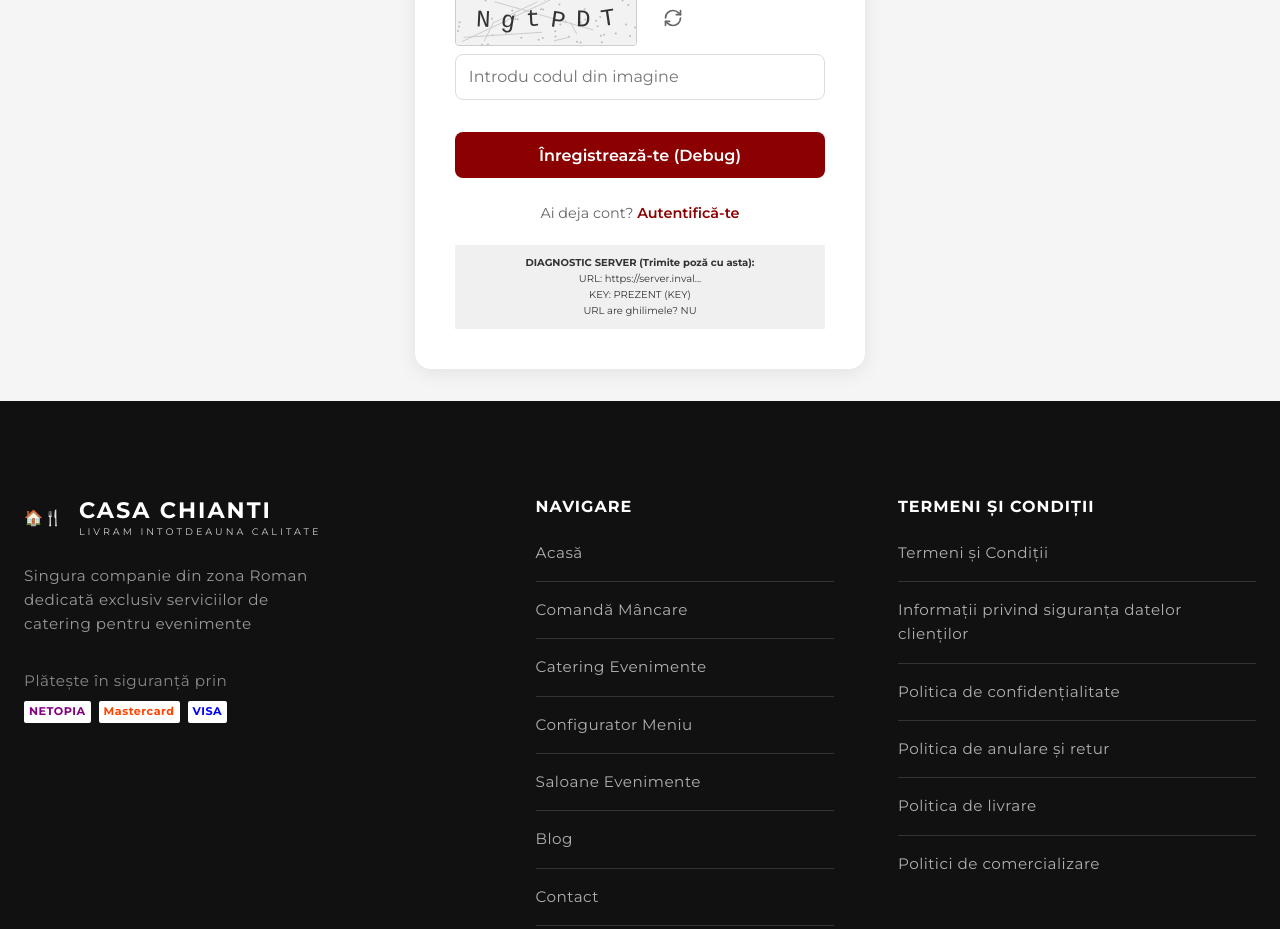
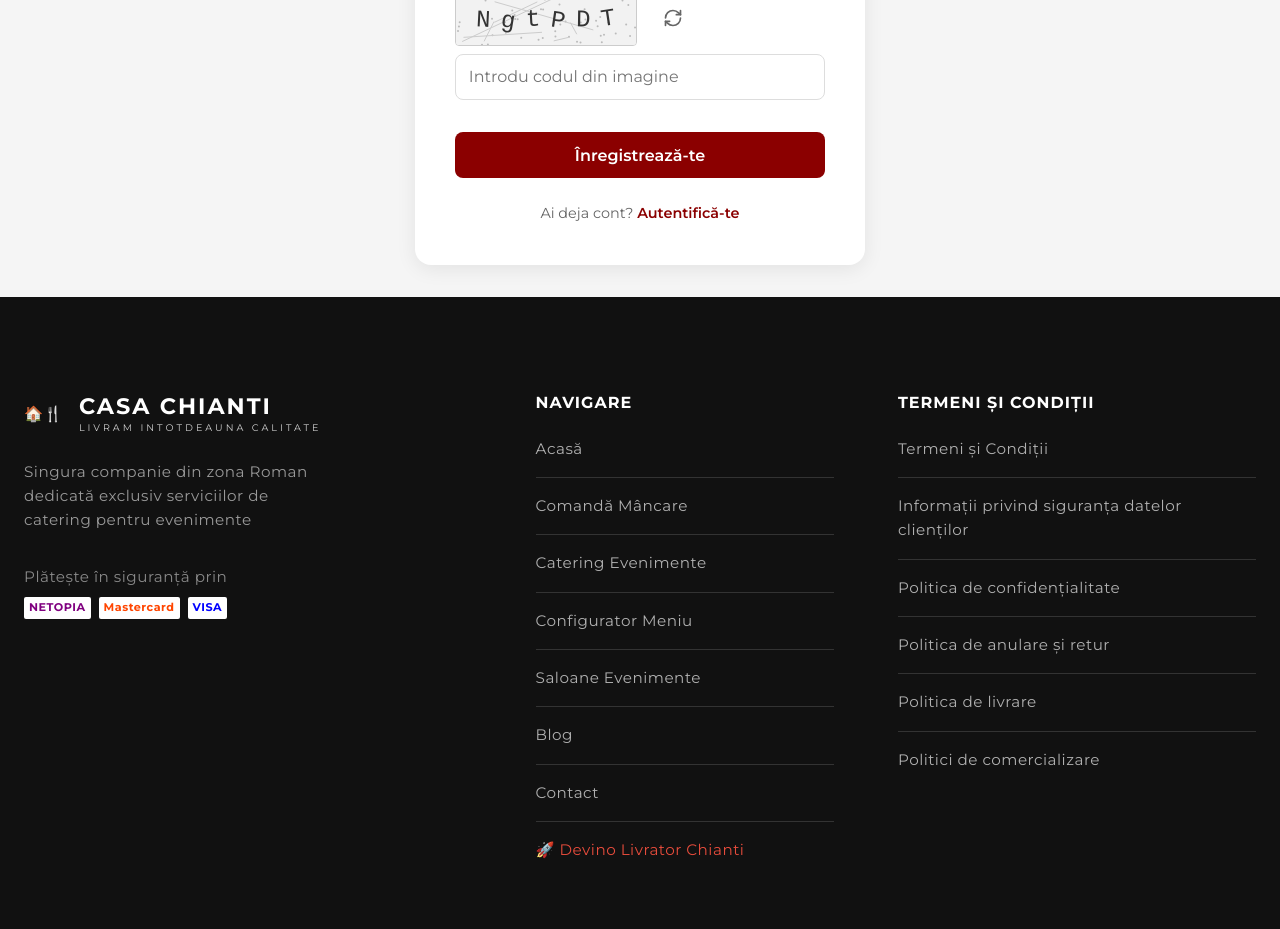
Before and after one commit to digitalhubmedia1-spec/proiect-chianti, a React (Vite) app: page /register in a window 1280 px wide. Shown: the part 900-1829 px from the top of the page. Built offline with nearby package versions, Linux system fonts and the light colour scheme; no server answers; the database is empty.

Commit message:
Cleanup Register.jsx after verifying config

```diff
--- a/src/pages/Register.jsx
+++ b/src/pages/Register.jsx
@@ -45,10 +45,6 @@ const Register = () => {
         const cleanLastName = formData.lastName ? formData.lastName.trim() : '';
 
         const fullName = `${cleanFirstName} ${cleanLastName}`;
-
-        // DEBUG: Alert exactly what is being sent to identify hidden chars
-        // REMOVE THIS after fixing
-        alert(`DEBUG: Email trimis: [${cleanEmail}] (lungime: ${cleanEmail.length})`);
 
         const success = await register(fullName, cleanEmail, formData.password, cleanPhone);
         if (success) {
@@ -101,20 +97,11 @@ const Register = () => {
 
                     <Captcha onValidate={setIsCaptchaValid} />
 
-                    <button type="submit" className="auth-btn">Înregistrează-te (Debug)</button>
+                    <button type="submit" className="auth-btn">Înregistrează-te</button>
                 </form>
                 <p className="auth-link">
                     Ai deja cont? <Link to="/login">Autentifică-te</Link>
                 </p>
-
-                {/* DEBUG SECTION - REMOVE BEFORE PRODUCTION */}
-                <div style={{ marginTop: '20px', padding: '10px', background: '#f0f0f0', fontSize: '10px', color: '#333' }}>
-                    <strong>DIAGNOSTIC SERVER (Trimite poză cu asta):</strong><br />
-                    URL: {import.meta.env.VITE_SUPABASE_URL ? import.meta.env.VITE_SUPABASE_URL.substring(0, 20) + "..." : "LIPSA"}<br />
-                    KEY: {import.meta.env.VITE_SUPABASE_KEY ? "PREZENT (KEY)" : (import.meta.env.VITE_SUPABASE_ANON_KEY ? "PREZENT (ANON)" : "LIPSA COMPLET")}
-                    <br />
-                    URL are ghilimele? {import.meta.env.VITE_SUPABASE_URL && import.meta.env.VITE_SUPABASE_URL.includes('"') ? "DA (STERGE-LE!)" : "NU"}
-                </div>
             </div>
         </div>
     );
```
